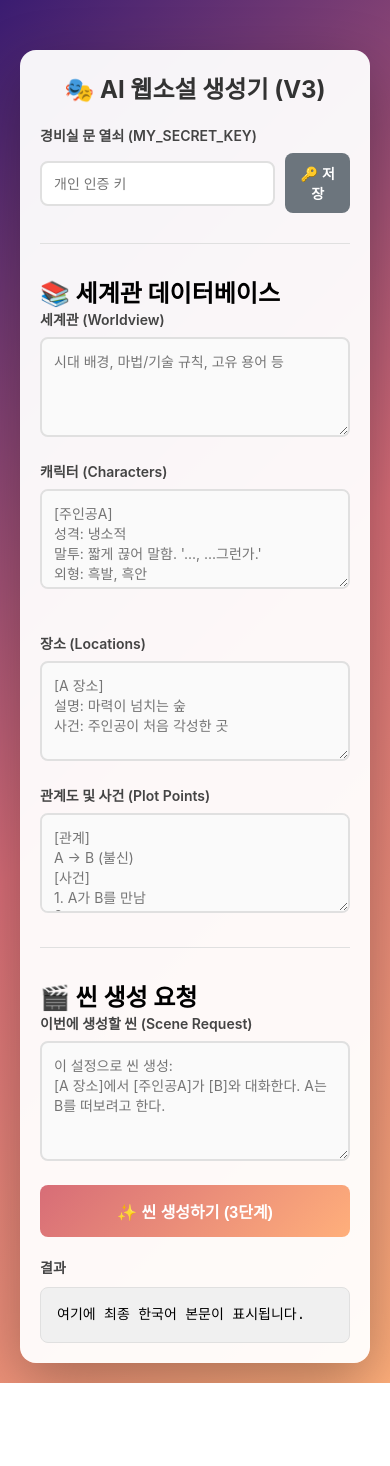
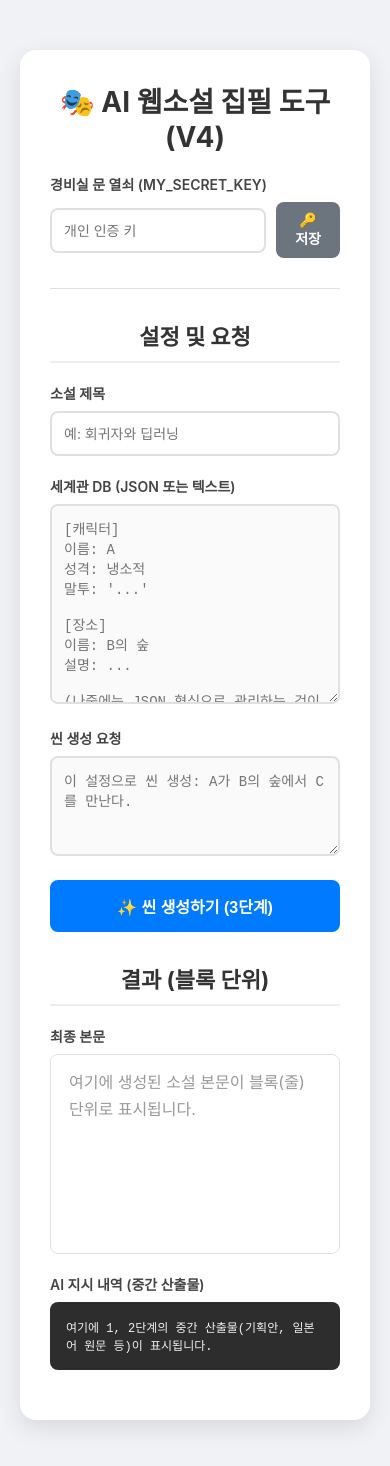
Before and after one commit to pokemonrgby-crypto/websoseulgenerator, a website: page index.html in a window 390 px wide. Before the commit the page ends 1383 px from the top, so only its background shows below. Drawn offline with Linux system fonts and the light colour scheme.

Commit message:
Update index.html

```diff
--- a/index.html
+++ b/index.html
@@ -2,35 +2,38 @@
 <html lang="ko">
 <head>
     <meta charset="UTF-8">
-    <meta name="viewport" content="width=device-width, initial-scale=1.0">
-    <title>AI 웹소설 생성기 (V3)</title>
+    <meta name="viewport" content="width=device-width, initial-scale-1.0">
+    <title>AI 웹소설 집필 도구 (V4)</title>
     <style>
         * { margin: 0; padding: 0; box-sizing: border-box; }
         body {
             font-family: -apple-system, BlinkMacSystemFont, 'Segoe UI', Roboto, 'Helvetica Neue', Arial, sans-serif;
-            background: linear-gradient(135deg, #3a1c71 0%, #d76d77 50%, #ffaf7b 100%);
-            min-height: 100vh;
+            background: #f0f2f5;
             padding: 20px;
-            display: flex;
-            justify-content: center;
-            align-items: flex-start;
         }
         .container {
-            background: rgba(255, 255, 255, 0.95);
+            background: #ffffff;
             border-radius: 16px;
-            box-shadow: 0 20px 60px rgba(0, 0, 0, 0.3);
+            box-shadow: 0 8px 24px rgba(0, 0, 0, 0.1);
             padding: 30px;
-            max-width: 900px;
+            max-width: 1200px;
             width: 100%;
-            margin-top: 30px;
+            margin: 30px auto;
         }
-        h1 {
+        h1, h2 {
             color: #333;
             margin-bottom: 20px;
             text-align: center;
-            font-size: 28px;
-            font-weight: 700;
         }
+        h1 { font-size: 28px; }
+        h2 { font-size: 22px; border-bottom: 2px solid #eee; padding-bottom: 10px; }
+
+        .layout-grid {
+            display: grid;
+            grid-template-columns: 1fr 1fr;
+            gap: 30px;
+        }
+
         .form-group { margin-bottom: 20px; }
         label {
             display: block;
@@ -39,7 +42,7 @@
             font-weight: 600;
             font-size: 14px;
         }
-        input[type="password"], textarea {
+        input[type="text"], input[type="password"], textarea {
             width: 100%;
             padding: 12px;
             border: 2px solid #e0e0e0;
@@ -48,23 +51,19 @@
             transition: border-color 0.3s;
             font-family: inherit;
         }
-        input[type="password"]:focus, textarea:focus {
+        input:focus, textarea:focus {
             outline: none;
-            border-color: #d76d77;
+            border-color: #007aff;
         }
         textarea {
-            min-height: 100px;
+            min-height: 200px;
             resize: vertical;
             background: #fafafa;
+            font-family: 'Courier New', Courier, monospace;
         }
-        .db-grid {
-            display: grid;
-            grid-template-columns: 1fr 1fr;
-            gap: 20px;
-        }
-        .scene-request { min-height: 120px; }
+
         button {
-            background: linear-gradient(135deg, #d76d77 0%, #ffaf7b 100%);
+            background: #007aff;
             color: white;
             border: none;
             padding: 14px 28px;
@@ -76,8 +75,9 @@
             width: 100%;
         }
         button:hover:not(:disabled) {
+            background: #005bb5;
             transform: translateY(-2px);
-            box-shadow: 0 4px 12px rgba(215, 109, 119, 0.4);
+            box-shadow: 0 4px 12px rgba(0, 122, 255, 0.2);
         }
         button:disabled { opacity: 0.6; cursor: not-allowed; }
         button.secondary {
@@ -86,33 +86,57 @@
             padding: 10px 15px;
             font-size: 14px;
         }
-        pre {
-            background: #f0f0f0;
+
+        /* [수정] 블록 단위 출력 영역 */
+        #result-blocks {
+            background: #fff;
             border: 1px solid #e0e0e0;
             border-radius: 8px;
+            padding: 10px;
+            min-height: 200px;
+            max-height: 600px;
+            overflow-y: auto;
+            line-height: 1.7;
+            font-size: 16px;
+        }
+        #result-blocks p {
+            padding: 4px 8px;
+            margin: 0;
+            border-radius: 4px;
+            transition: background-color 0.2s;
+        }
+        /* (미래) 편집 가능한 블록처럼 보이도록 호버 효과 */
+        #result-blocks p:hover {
+            background-color: #f0f8ff;
+        }
+        #result-blocks p.empty-line {
+            height: 1em; /* 빈 줄도 높이 차지 */
+        }
+
+        /* [추가] 지시 내역 출력 영역 */
+        #result-instructions {
+            background: #2d2d2d;
+            color: #f1f1f1;
+            border-radius: 8px;
             padding: 16px;
-            overflow-x: auto;
             white-space: pre-wrap;
             word-wrap: break-word;
-            font-size: 14px;
-            line-height: 1.6;
-            max-height: 500px;
+            font-size: 12px;
+            max-height: 300px;
             overflow-y: auto;
-            margin-top: 10px;
         }
+
         .key-group { display: flex; gap: 10px; align-items: center; }
         .key-group input { flex-grow: 1; }
 
-        @media (max-width: 768px) {
-            .db-grid { grid-template-columns: 1fr; }
-            .container { padding: 20px; }
-            h1 { font-size: 24px; }
+        @media (max-width: 900px) {
+            .layout-grid { grid-template-columns: 1fr; }
         }
     </style>
 </head>
 <body>
     <div class="container">
-        <h1>🎭 AI 웹소설 생성기 (V3)</h1>
+        <h1>🎭 AI 웹소설 집필 도구 (V4)</h1>
 
         <div class="form-group">
             <label for="secretKey">경비실 문 열쇠 (MY_SECRET_KEY)</label>
@@ -124,43 +148,45 @@
 
         <hr style="border: 0; height: 1px; background: #e0e0e0; margin: 30px 0;">
 
-        <h2>📚 세계관 데이터베이스</h2>
+        <div class="layout-grid">
+
+            <div class="settings-panel">
+                <h2>설정 및 요청</h2>
 
                 <div class="form-group">
-            <label for="worldviewDb">세계관 (Worldview)</label>
-            <textarea id="worldviewDb" placeholder="시대 배경, 마법/기술 규칙, 고유 용어 등"></textarea>
+                    <label for="novelTitle">소설 제목</label>
+                    <input type="text" id="novelTitle" placeholder="예: 회귀자와 딥러닝">
                 </div>
 
-        <div class="db-grid">
                 <div class="form-group">
-                <label for="charactersDb">캐릭터 (Characters)</label>
-                <textarea id="charactersDb" placeholder="[주인공A]&#10;성격: 냉소적&#10;말투: 짧게 끊어 말함. '..., ...그런가.'&#10;외형: 흑발, 흑안"></textarea>
+                    <label for="worldviewDb">세계관 DB (JSON 또는 텍스트)</label>
+                    <textarea id="worldviewDb" placeholder="[캐릭터]&#10;이름: A&#10;성격: 냉소적&#10;말투: '...'&#10;&#10;[장소]&#10;이름: B의 숲&#10;설명: ...&#10;&#10;(나중에는 JSON 형식으로 관리하는 것이 좋습니다)"></textarea>
                 </div>
+
                 <div class="form-group">
-                <label for="locationsDb">장소 (Locations)</label>
-                <textarea id="locationsDb" placeholder="[A 장소]&#10;설명: 마력이 넘치는 숲&#10;사건: 주인공이 처음 각성한 곳"></textarea>
+                    <label for="sceneRequest">씬 생성 요청</label>
+                    <textarea id="sceneRequest" placeholder="이 설정으로 씬 생성: A가 B의 숲에서 C를 만난다." style="min-height: 100px;"></textarea>
+                </div>
+
+                <button id="generateButton">✨ 씬 생성하기 (3단계)</button>
+            </div>
+
+            <div class="results-panel">
+                <h2>결과 (블록 단위)</h2>
+
+                <div class="form-group">
+                    <label>최종 본문</label>
+                    <div id="result-blocks">
+                        <p style="color: #999;">여기에 생성된 소설 본문이 블록(줄) 단위로 표시됩니다.</p>
                     </div>
                 </div>
 
                 <div class="form-group">
-            <label for="plotDb">관계도 및 사건 (Plot Points)</label>
-            <textarea id="plotDb" placeholder="[관계]&#10;A -> B (불신)&#10;[사건]&#10;1. A가 B를 만남&#10;2. ..."></textarea>
+                    <label>AI 지시 내역 (중간 산출물)</label>
+                    <pre id="result-instructions">여기에 1, 2단계의 중간 산출물(기획안, 일본어 원문 등)이 표시됩니다.</pre>
+                </div>
             </div>
 
-        <hr style="border: 0; height: 1px; background: #e0e0e0; margin: 30px 0;">
-
-        <h2>🎬 씬 생성 요청</h2>
-
-        <div class="form-group">
-            <label for="sceneRequest">이번에 생성할 씬 (Scene Request)</label>
-            <textarea id="sceneRequest" class="scene-request" placeholder="이 설정으로 씬 생성: &#10;[A 장소]에서 [주인공A]가 [B]와 대화한다. A는 B를 떠보려고 한다."></textarea>
-        </div>
-
-        <button id="generateButton">✨ 씬 생성하기 (3단계)</button>
-
-        <div class="result-container" style="margin-top: 20px;">
-            <label>결과</label>
-            <pre id="result">여기에 최종 한국어 본문이 표시됩니다.</pre>
         </div>
     </div>
 
@@ -169,53 +195,52 @@
 
         window.addEventListener('DOMContentLoaded', () => {
             const savedKey = localStorage.getItem('MY_SECRET_KEY');
-            if (savedKey) {
-                document.getElementById('secretKey').value = savedKey;
-            }
+            if (savedKey) document.getElementById('secretKey').value = savedKey;
         });
 
         document.getElementById('saveKeyButton').addEventListener('click', () => {
             const secretKey = document.getElementById('secretKey').value.trim();
-            if (!secretKey) {
-                alert('경비실 문 열쇠를 입력해주세요!');
-                return;
-            }
+            if (!secretKey) return alert('경비실 문 열쇠를 입력해주세요!');
             localStorage.setItem('MY_SECRET_KEY', secretKey);
             alert('경비실 문 열쇠가 저장되었습니다! 🔑');
         });
 
         document.getElementById('generateButton').addEventListener('click', async () => {
             const button = document.getElementById('generateButton');
-            const resultElement = document.getElementById('result');
+            const resultBlocksElement = document.getElementById('result-blocks');
+            const resultInstructionsElement = document.getElementById('result-instructions');
             const secretKey = localStorage.getItem('MY_SECRET_KEY');
 
-            // 1. 데이터 수집
+            // 1. 데이터 수집 (유연한 DB 포함)
             const sceneRequest = document.getElementById('sceneRequest').value.trim();
+
+            // [수정] 유연한 DB 데이터를 가져옴
+            // (임시방편: 현재는 textarea의 모든 텍스트를 그대로 보냄)
+            const worldviewDbText = document.getElementById('worldviewDb').value.trim();
+
+            // (참고) 나중에 프레임워크를 쓰게 되면 이 부분은 복잡한 JSON 객체가 됨
             const worldviewDatabase = {
-                world: document.getElementById('worldviewDb').value.trim(),
-                chars: document.getElementById('charactersDb').value.trim(),
-                locs: document.getElementById('locationsDb').value.trim(),
-                plot: document.getElementById('plotDb').value.trim()
+                // 임시로 하나의 필드에 모든 텍스트를 넣음
+                world: worldviewDbText,
+                chars: "",
+                locs: "",
+                plot: ""
             };
 
             // 2. 유효성 검사
-            if (!secretKey) {
-                alert('먼저 경비실 문 열쇠를 저장해주세요!');
-                return;
-            }
-            if (!sceneRequest) {
-                alert('씬 생성 요청을 입력해주세요!');
-                return;
-            }
+            if (!secretKey) return alert('먼저 경비실 문 열쇠를 저장해주세요!');
+            if (!sceneRequest) return alert('씬 생성 요청을 입력해주세요!');
+            if (!worldviewDbText) return alert('세계관 DB를 입력해주세요!');
 
-            // 3. [2025-10-19] 지침: 버튼 비활성화 및 텍스트 변경
+            // 3. [2025-10-19] 지침: 버튼 비활성화
             const originalText = button.textContent;
             button.disabled = true;
-            button.textContent = '생성 중... (1/3 기획 중)';
-            resultElement.textContent = '생성을 시작합니다... (1/3 기획)';
+            button.textContent = '생성 중... (1/3 기획)';
+            resultBlocksElement.innerHTML = '<p style="color: #999;">생성을 시작합니다...</p>';
+            resultInstructionsElement.textContent = '대기 중...';
 
             try {
-                // 4. 백엔드 API 호출 (3단계 파이프라인)
+                // 4. 백엔드 API 호출
                 const response = await fetch('/api/generate', {
                     method: 'POST',
                     headers: {
@@ -224,35 +249,47 @@
                     },
                     body: JSON.stringify({
                         sceneRequest: sceneRequest,
-                        worldviewDatabase: worldviewDatabase
+                        worldviewDatabase: worldviewDatabase // 수정된 데이터
                     })
                 });
 
-                // 중간 상태 업데이트 콜백 (실제 구현 시 WebSocket이나 SSE 사용 권장)
-                // 여기서는 fetch가 완료될 때까지 기다림
-                // button.textContent = '생성 중... (2/3 집필 중)';
-                // button.textContent = '생성 중... (3/3 번역 중)';
-
                 if (!response.ok) {
-                    if (response.status === 401) {
-                        throw new Error('인증 실패: 경비실 문 열쇠가 올바르지 않습니다.');
-                    }
+                    if (response.status === 401) throw new Error('인증 실패: 경비실 문 열쇠가 올바르지 않습니다.');
                     const errorData = await response.json().catch(() => ({}));
                     throw new Error(errorData.error || `요청 실패: ${response.status}`);
                 }
 
                 const data = await response.json();
 
-                // 5. 결과 표시
-                if (data.text) {
-                    resultElement.textContent = data.text;
+                // 5. [수정] 결과 렌더링
+                if (data.blocks) {
+                    // 5-1. 블록 단위 렌더링
+                    resultBlocksElement.innerHTML = ''; // 기존 내용 초기화
+                    data.blocks.forEach(line => {
+                        const p = document.createElement('p');
+                        if (line === "") {
+                            p.innerHTML = '&nbsp;'; // 빈 줄 표현
+                            p.className = 'empty-line';
                         } else {
-                    resultElement.textContent = JSON.stringify(data, null, 2);
+                            p.textContent = line;
+                        }
+                        resultBlocksElement.appendChild(p);
+                    });
+                } else {
+                    resultBlocksElement.innerHTML = '<p style="color: red;">오류: 'blocks' 데이터가 없습니다.</p>';
+                }
+
+                // 5-2. [추가] 지시 내역 렌더링
+                if (data.instructions) {
+                    const instructionsText = `--- [1단계] 기획안 (씬 아웃라인) ---\n${data.instructions.step1_Outline}\n\n` +
+                                           `--- [1단계] 번역 지침서 ---\n${JSON.stringify(data.instructions.step1_Guide, null, 2)}\n\n` +
+                                           `--- [2단계] 일본어 원문 ---\n${data.instructions.step2_Japanese}`;
+                    resultInstructionsElement.textContent = instructionsText;
                 }
 
             } catch (error) {
                 console.error('Error:', error);
-                resultElement.textContent = `오류 발생:\n${error.message}`;
+                resultBlocksElement.innerHTML = `<p style="color: red;">오류 발생:\n${error.message}</p>`;
                 alert(`오류: ${error.message}`);
             } finally {
                 // 6. [2025-10-19] 지침: 버튼 복구
```
Lines whose indentation alone changed are shown as unchanged.
